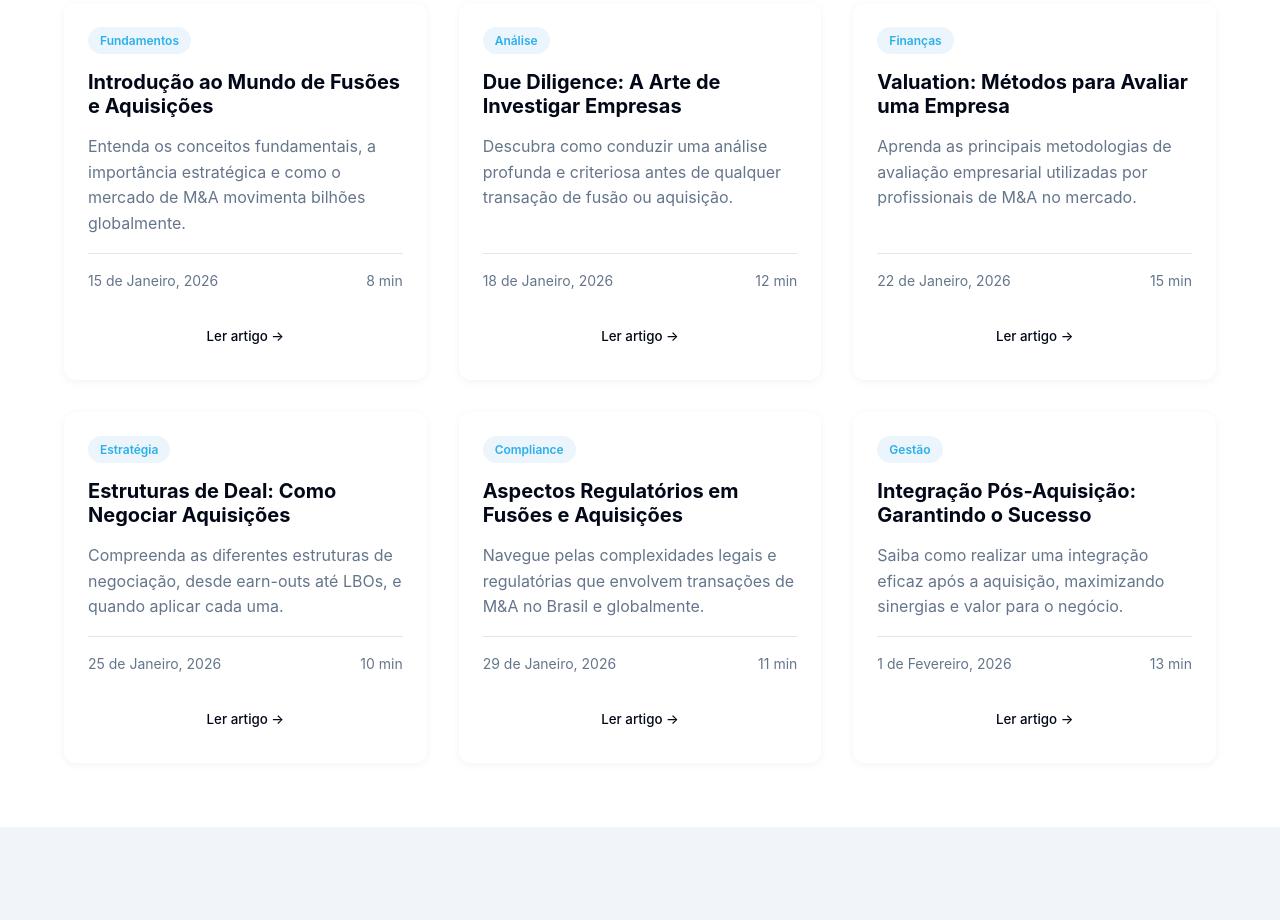
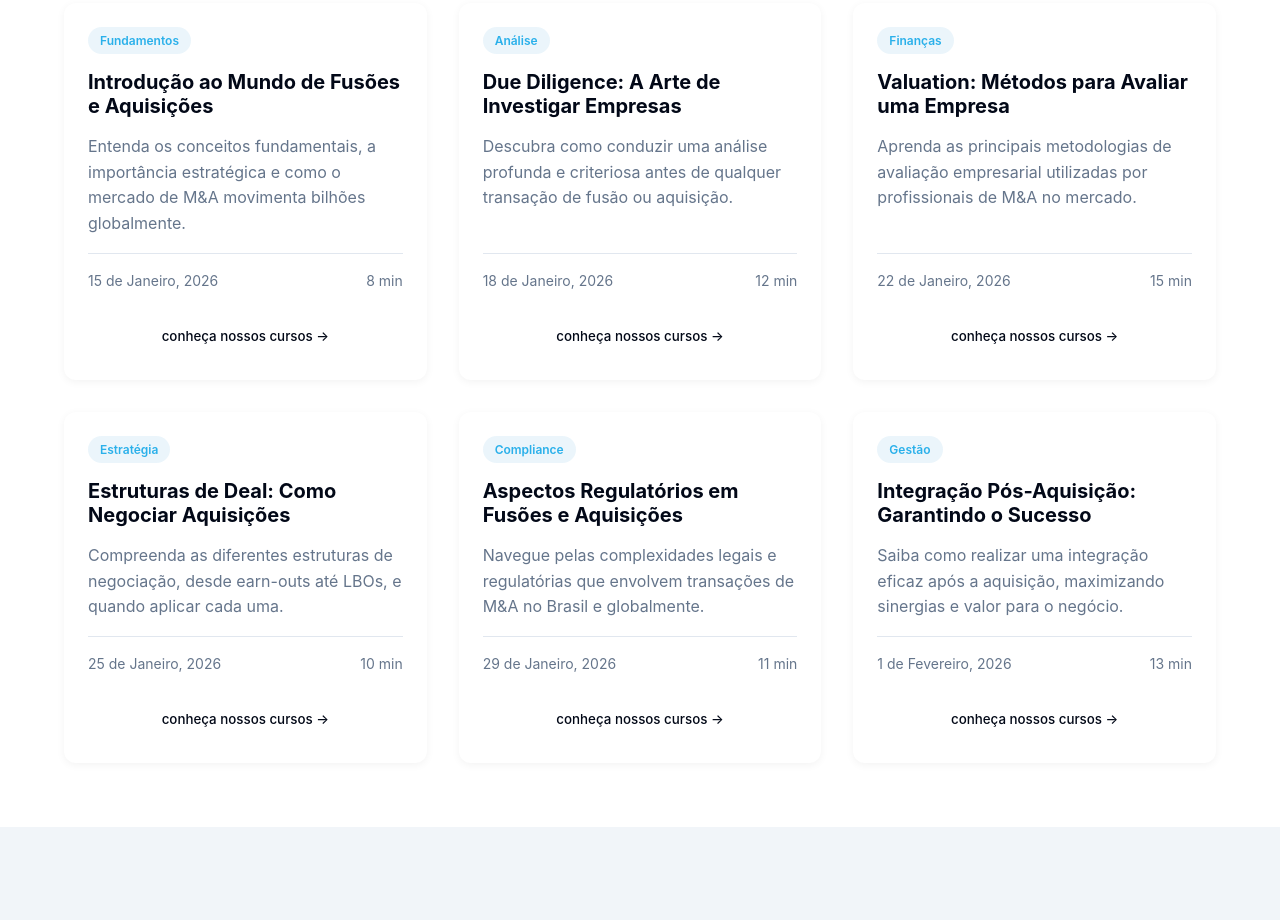
Before and after one commit to pjconsultorialtdaa-source/mg-consultoria, a plain HTML site: page index.html in a window 1280 px wide. Shown: the part 526-1446 px from the top of the page. Drawn offline with Linux system fonts and the light colour scheme.

Commit message:
Update index.html

```diff
--- a/index.html
+++ b/index.html
@@ -60,7 +60,7 @@
                             <div class="meta-item"><span>8 min</span></div>
                         </div>
                     </div>
-                    <button class="article-btn" onclick="irParaFormulario()">Ler artigo →</button>
+                    <button class="article-btn" onclick="irParaFormulario()">conheça nossos cursos →</button>
                 </article>
 
                 <article class="article-card">
@@ -75,7 +75,7 @@
                             <div class="meta-item"><span>12 min</span></div>
                         </div>
                     </div>
-                    <button class="article-btn" onclick="irParaFormulario()">Ler artigo →</button>
+                    <button class="article-btn" onclick="irParaFormulario()">conheça nossos cursos →</button>
                 </article>
 
                 <article class="article-card">
@@ -90,7 +90,7 @@
                             <div class="meta-item"><span>15 min</span></div>
                         </div>
                     </div>
-                    <button class="article-btn" onclick="irParaFormulario()">Ler artigo →</button>
+                    <button class="article-btn" onclick="irParaFormulario()">conheça nossos cursos →</button>
                 </article>
 
                 <article class="article-card">
@@ -105,7 +105,7 @@
                             <div class="meta-item"><span>10 min</span></div>
                         </div>
                     </div>
-                    <button class="article-btn" onclick="irParaFormulario()">Ler artigo →</button>
+                    <button class="article-btn" onclick="irParaFormulario()">conheça nossos cursos →</button>
                 </article>
 
                 <article class="article-card">
@@ -120,7 +120,7 @@
                             <div class="meta-item"><span>11 min</span></div>
                         </div>
                     </div>
-                    <button class="article-btn" onclick="irParaFormulario()">Ler artigo →</button>
+                    <button class="article-btn" onclick="irParaFormulario()">conheça nossos cursos →</button>
                 </article>
 
                 <article class="article-card">
@@ -135,7 +135,7 @@
                             <div class="meta-item"><span>13 min</span></div>
                         </div>
                     </div>
-                    <button class="article-btn" onclick="irParaFormulario()">Ler artigo →</button>
+                    <button class="article-btn" onclick="irParaFormulario()">conheça nossos cursos →</button>
                 </article>
 
             </div>
```
